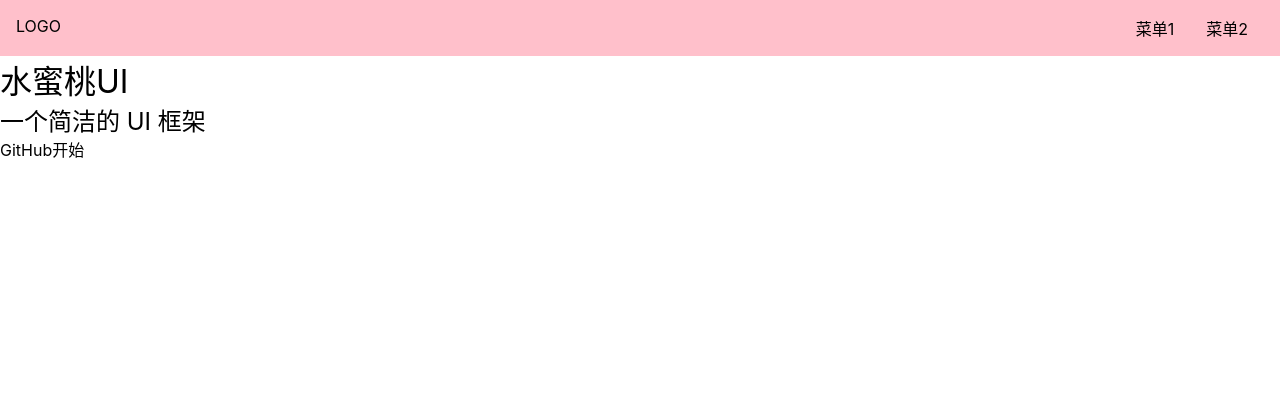
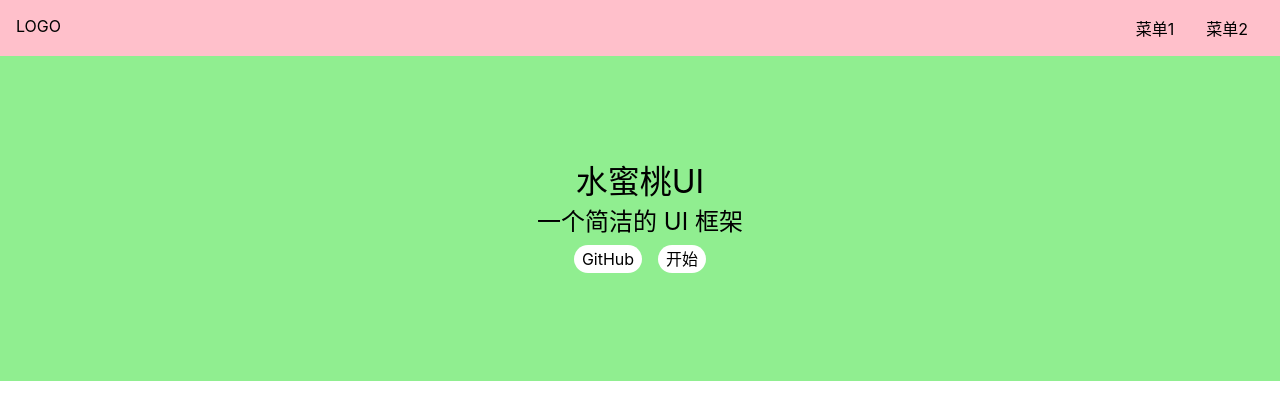
Before and after one commit to auoHan/vue3-peach-ui, a Vue app: page /#/ in a window 1280 px wide. Shown: the top 420 px of the page. Built offline with nearby package versions, Linux system fonts and the light colour scheme.

Commit message:
修改Home页面样式

```diff
--- a/src/views/home/index.vue
+++ b/src/views/home/index.vue
@@ -16,4 +16,26 @@
 </script>
 
 <style lang="scss" scoped>
+.banner {
+  padding: 100px 0;
+  display: flex;
+  justify-content: center;
+  align-items: center;
+  flex-direction: column;
+  background: lightgreen;
+
+  > .actions {
+    padding: 8px 0;
+
+    a {
+      margin: 0 8px;
+      background: #fff;
+      display: inline-block;
+      height: $home-h;
+      line-height: $home-h;
+      border-radius: calc($home-h / 2);
+      padding: 0 8px;
+    }
+  }
+}
 </style>
```
